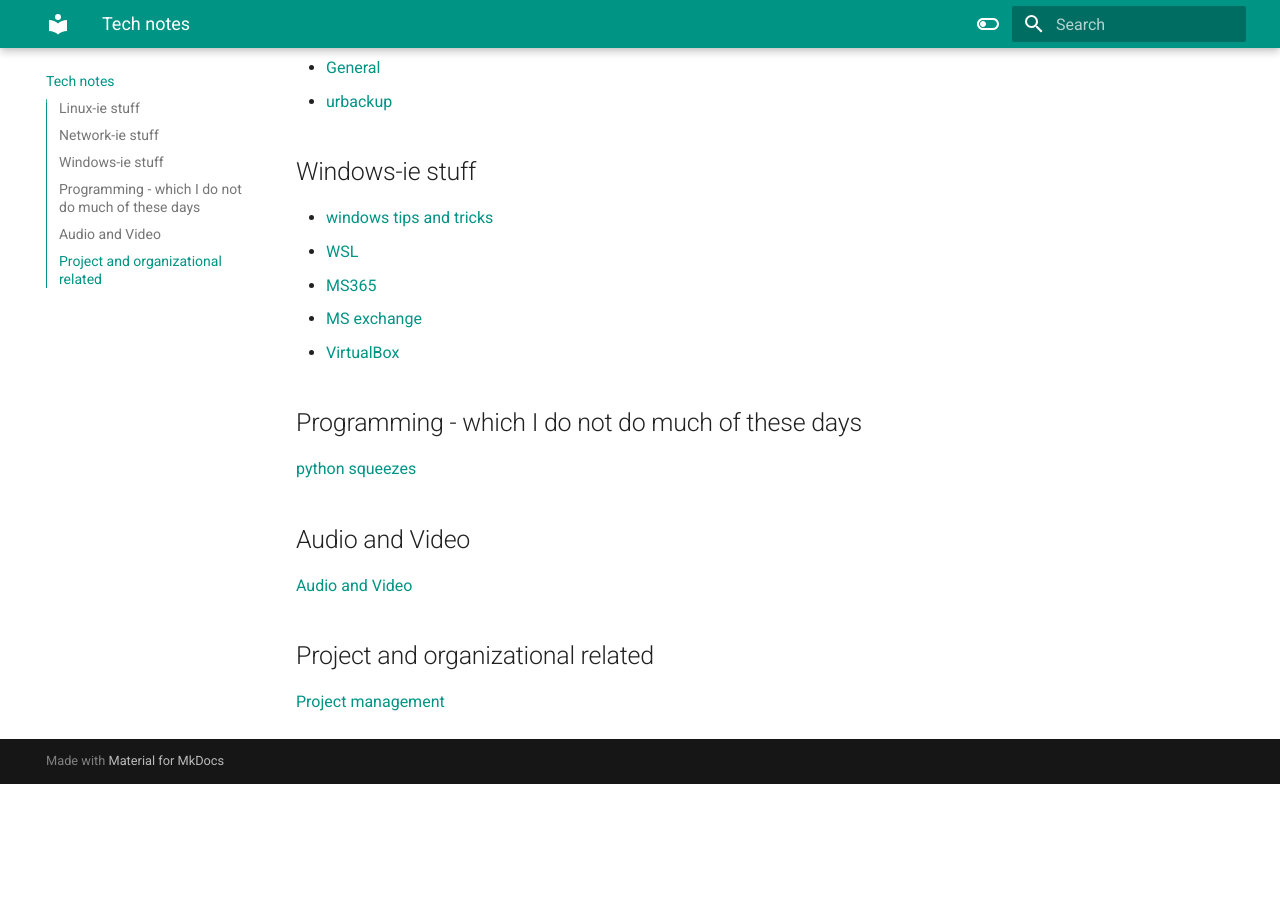
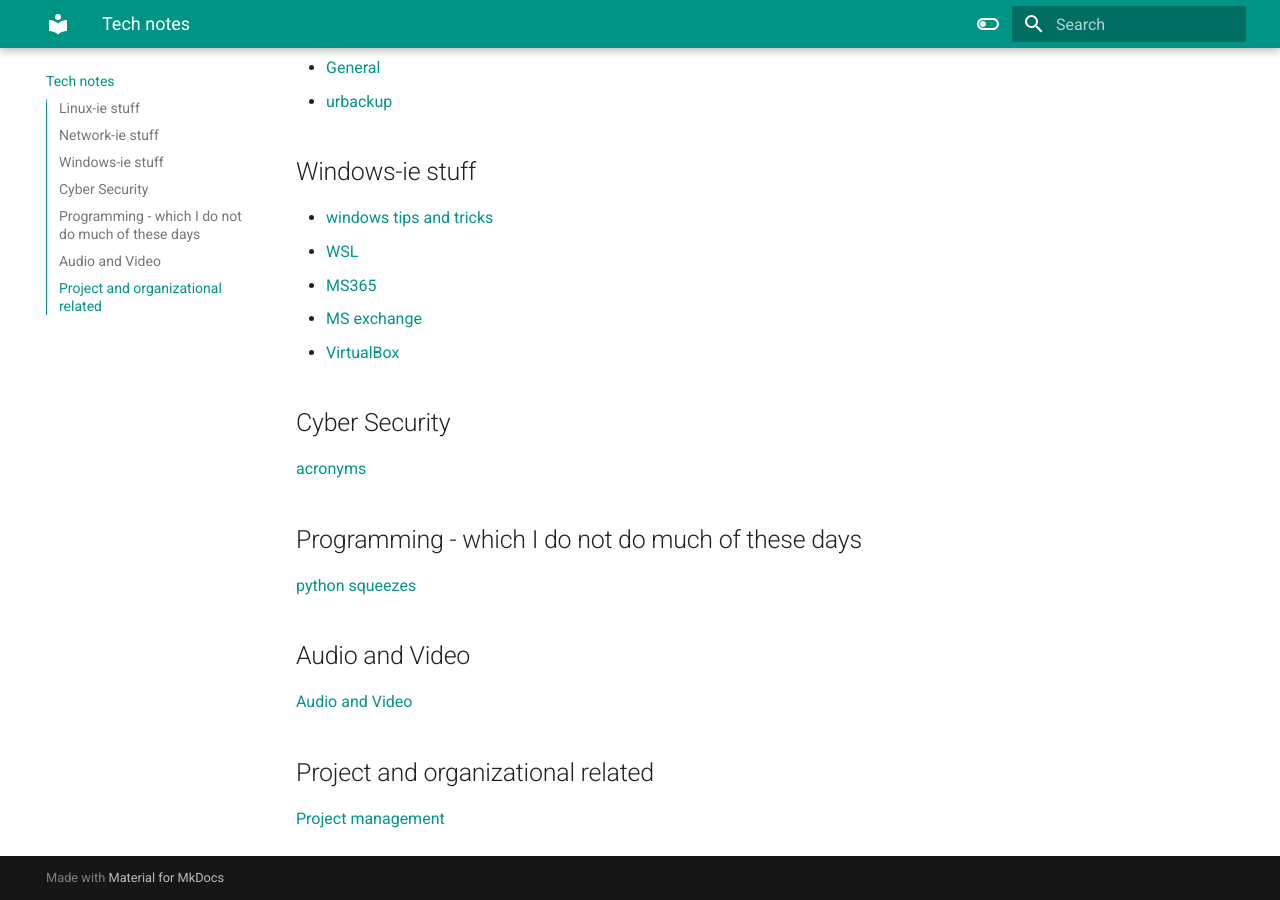
Before and after one commit to sachapan/tech_notes, an MkDocs documentation site: the page built from docs/index.md, in a window 1280 px wide and 900 px high, scrolled down 708 px. Built offline with MkDocs 1.6.1 and Material for MkDocs 9.7.7, drawn with Linux system fonts in a browser that asks for light colours; before the commit the page ends 1492 px from its top, so only the background shows below that.

Commit message:
Update index.md
Add cyber-nyms.md

```diff
--- a/docs/index.md
+++ b/docs/index.md
@@ -28,6 +28,10 @@ A place to keep random techie details from the day to day.
 - [MS exchange](exchange.md)
 - [VirtualBox](virtualbox.md)
 
+## Cyber Security
+
+[acronyms](cyber-nyms.md)
+
 ## Programming - which I do not do much of these days
 
 [python squeezes](python.md)
```
